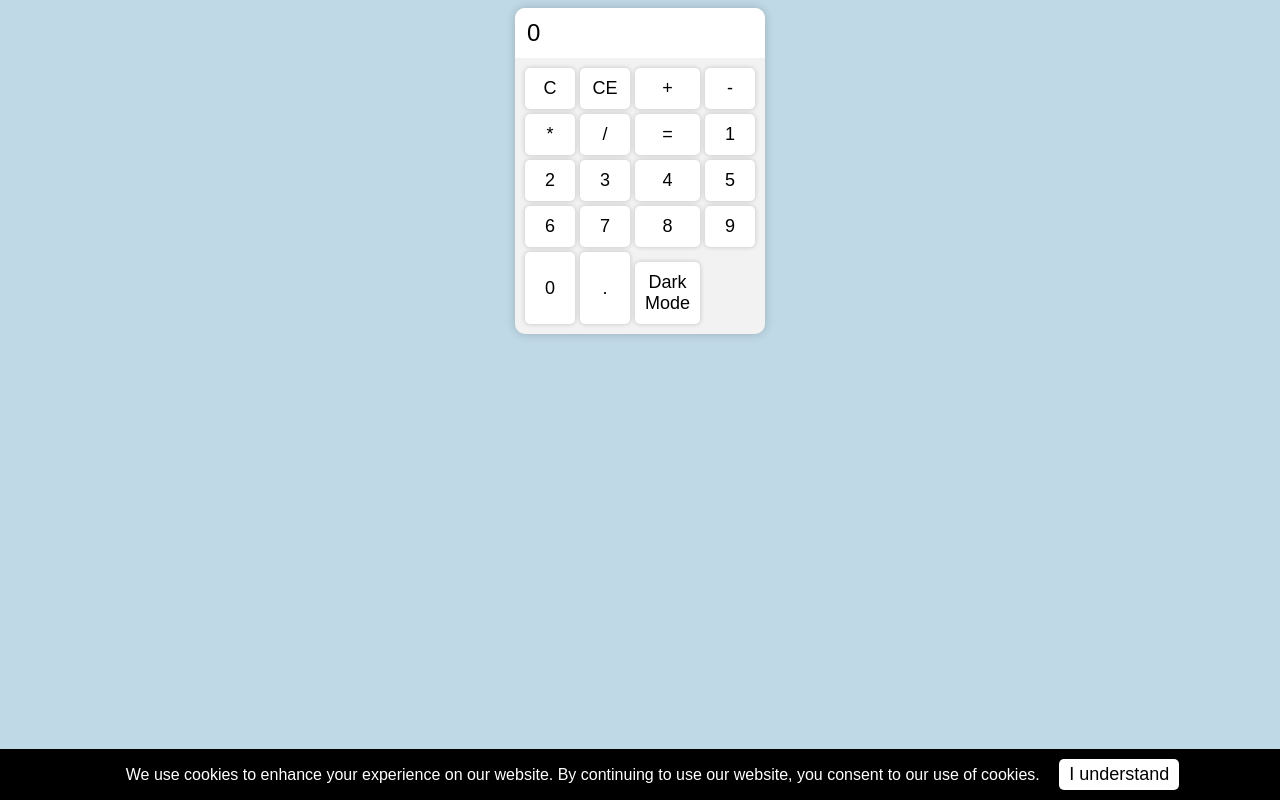
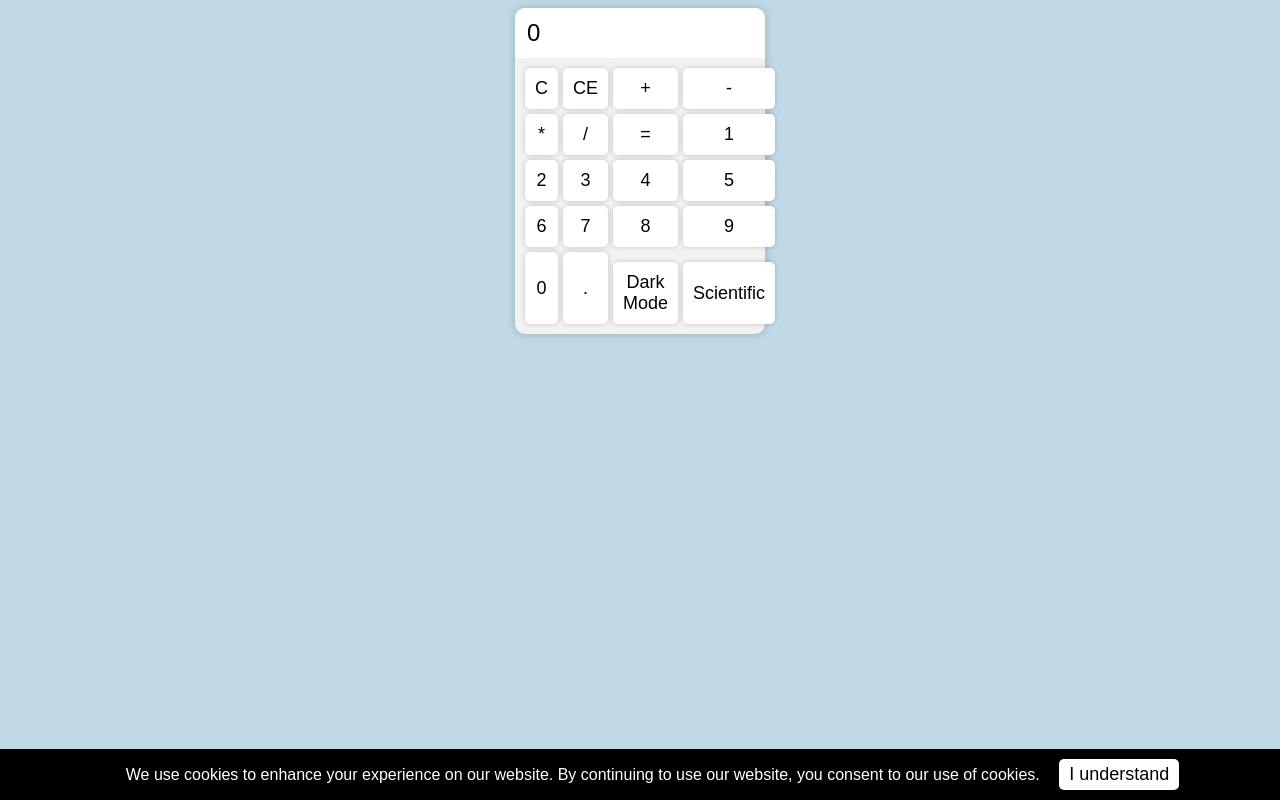
Before and after one commit to NathansGamingStudio/Nathansgamingstudio.GitHub.io, a plain HTML site: page index.html in a window 1280 px wide. Drawn offline with Linux system fonts and the light colour scheme.

Commit message:
Update index.html

```diff
--- a/index.html
+++ b/index.html
@@ -29,6 +29,7 @@
       <button onclick="insert('0')">0</button>
       <button onclick="insert('.')">.</button>
       <button id="mode-toggle" onclick="toggleMode()">Dark Mode</button>
+      <button id="mode-toggle" onclick="toggleMode()">Scientific</button>
       <div id="cookie-consent">
   <p>We use cookies to enhance your experience on our website. By continuing to use our website, you consent to our use of cookies.</p>
   <button id="accept-cookies" onclick="acceptCookies()">I understand</button>
```
